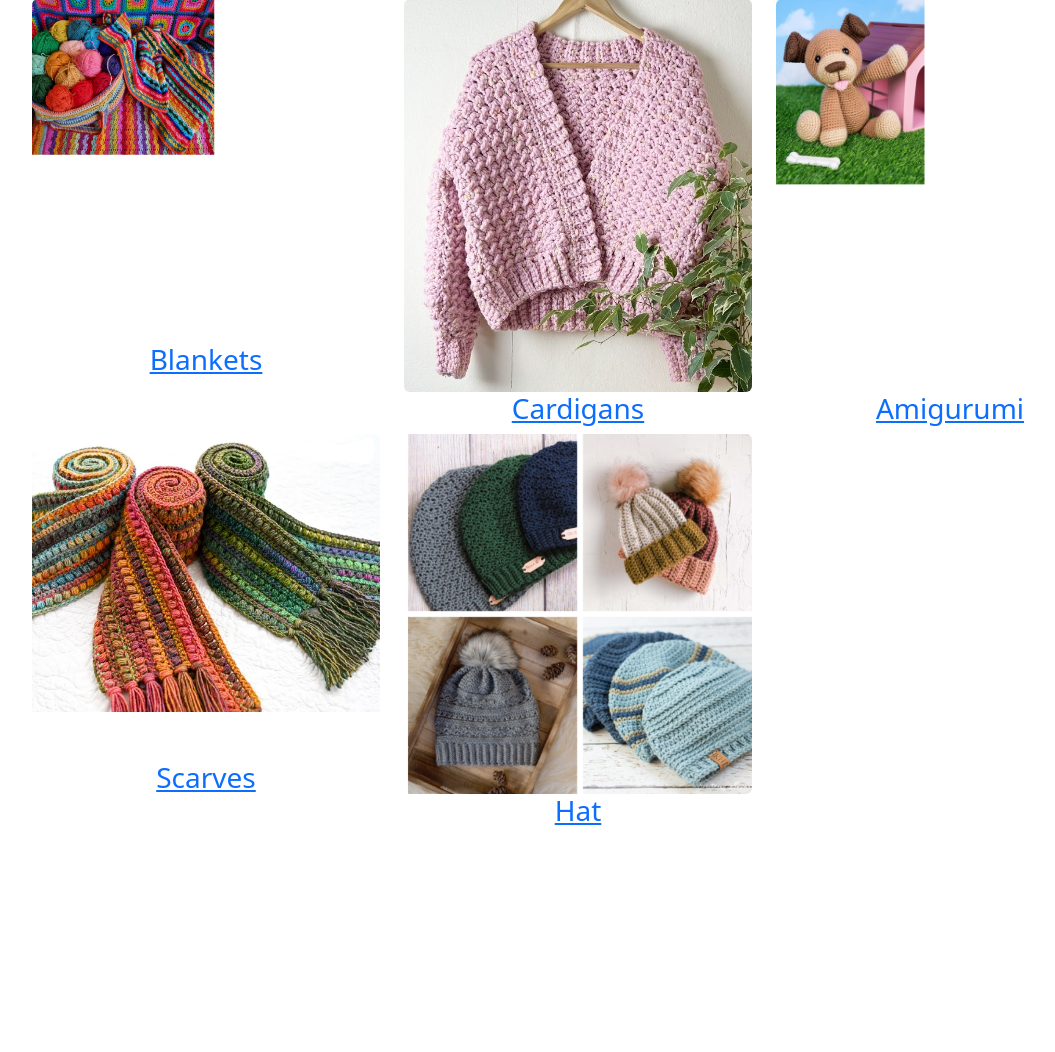
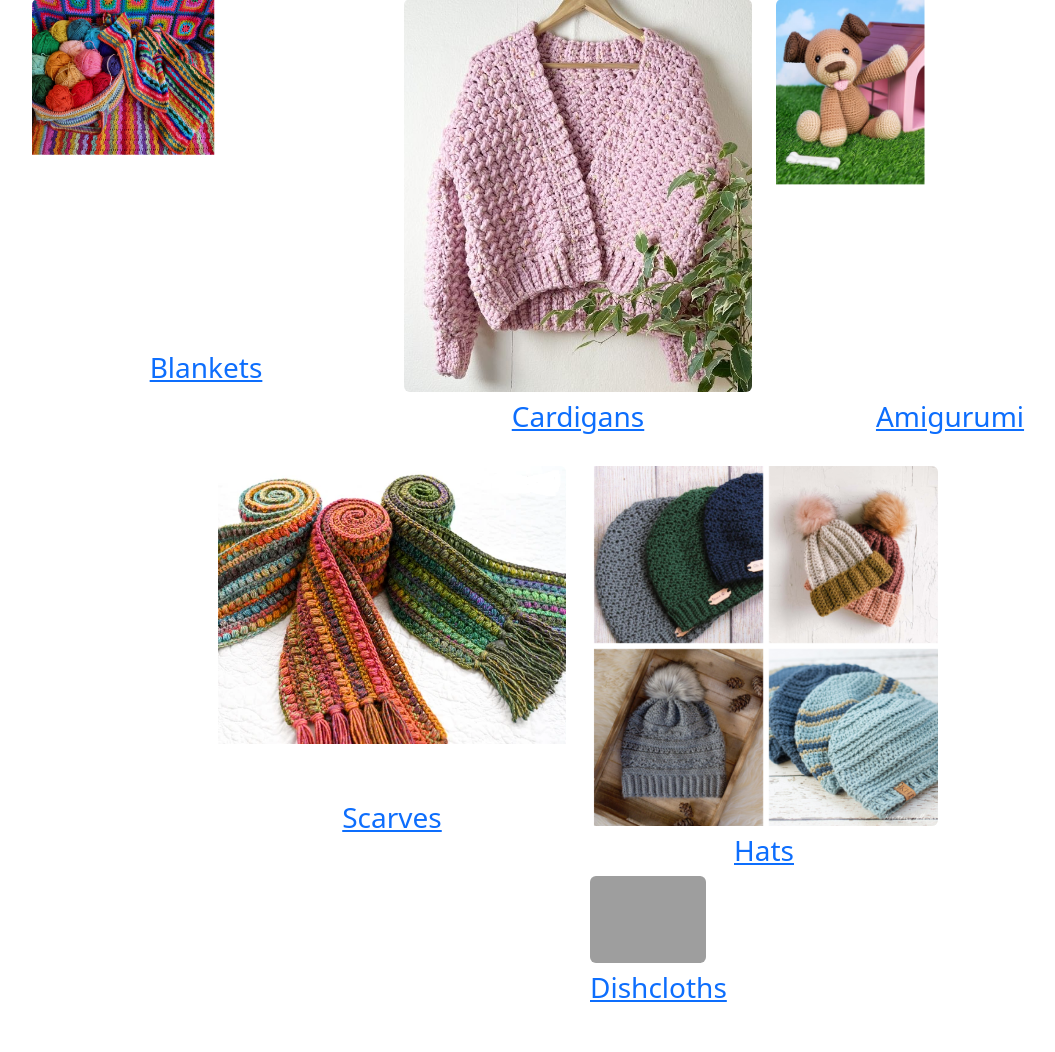
Before and after one commit to louisesykes198/The-Crochet-Nook, a Django app: template crochet/templates/home.html in a window 1280 px wide. Shown: the part 233-1285 px from the top of the page, without its empty margins (62-1117 px from the left). Before the commit the page ends 1069 px from the top, so only its background shows below. Run offline with Django 4.2, Linux system fonts and the light colour scheme; the template is opened without the code that fills it, so the values that code supplies are empty; grey boxes are pictures that could not be loaded.

```diff
--- a/crochet/templates/home.html
+++ b/crochet/templates/home.html
@@ -2,41 +2,58 @@
 {% load static %}
 
 {% block content %}
-<div class="container text-center">
+<div class="container text-center mt-4">
     <h1>Welcome to The Crochet Nook</h1>
     <p>Select a category to explore:</p>
 
-    <div class="row">
-        <div class="col-md-4">
-            <a href="{% url 'category_view' 'Blankets' %}">
+    <div class="row justify-content-center">
+        <div class="col-md-6 col-lg-4 mb-4">
+            <div class="category-card">
+                <a href="{% url 'category_view' 'Blankets' %}" class="d-block">
                     <img src="{% static 'images/blanket.png' %}" alt="Blankets" class="img-fluid rounded">
-                <h3>Blankets</h3>
+                    <h3 class="mt-2">Blankets</h3>
                 </a>
             </div>
-        <div class="col-md-4">
-            <a href="{% url 'category_view' 'Cardigans' %}">
+        </div>
+        <div class="col-md-6 col-lg-4 mb-4">
+            <div class="category-card">
+                <a href="{% url 'category_view' 'Cardigans' %}" class="d-block">
                     <img src="{% static 'images/cardigan.png' %}" alt="Cardigans" class="img-fluid rounded">
-                <h3>Cardigans</h3>
+                    <h3 class="mt-2">Cardigans</h3>
                 </a>
             </div>
-        <div class="col-md-4">
-            <a href="{% url 'category_view' 'Amigurumi' %}">
+        </div>
+        <div class="col-md-6 col-lg-4 mb-4">
+            <div class="category-card">
+                <a href="{% url 'category_view' 'Amigurumi' %}" class="d-block">
                     <img src="{% static 'images/amigurumi.png' %}" alt="Amigurumi" class="img-fluid rounded">
-                <h3>Amigurumi</h3>
+                    <h3 class="mt-2">Amigurumi</h3>
                 </a>
             </div>
-        <div class="col-md-4">
-            <a href="{% url 'category_view' 'Scarves' %}">
+        </div>
+        <div class="col-md-6 col-lg-4 mb-4">
+            <div class="category-card">
+                <a href="{% url 'category_view' 'Scarves' %}" class="d-block">
                     <img src="{% static 'images/scarves.png' %}" alt="Scarves" class="img-fluid rounded">
-                <h3>Scarves</h3>
+                    <h3 class="mt-2">Scarves</h3>
                 </a>
             </div>
-        <div class="col-md-4">
-            <a href="{% url 'category_view' 'Hat' %}">
-                <img src="{% static 'images/hats.png' %}" alt="Hat" class="img-fluid rounded">
-                <h3>Hat</h3>
+        </div>
+        <div class="col-md-6 col-lg-4 mb-4">
+            <div class="category-card">
+                <a href="{% url 'category_view' 'Hats' %}" class="d-block">
+                    <img src="{% static 'images/hats.png' %}" alt="Hats" class="img-fluid rounded">
+                    <h3 class="mt-2">Hats</h3>
+                </a>
+            </div>
+            <div class="col-md-6 col-lg-4 mb-4">
+                <div class="category-card">
+                    <a href="{% url 'category_view' 'Dishcloths' %}" class="d-block">
+                        <img src="{% static 'images/dishcloths.png' %}" alt="Dishcloths" class="img-fluid rounded">
+                        <h3 class="mt-2">Dishcloths</h3>
                     </a>
                 </div>
         </div>
     </div>
+</div>
 {% endblock %}
--- a/crochet/templates/project_list.html
+++ b/crochet/templates/project_list.html
@@ -12,6 +12,8 @@
             <th>Skill Level</th>
             <th>Materials Needed</th>
             <th>Notes</th>
+            <th>Category</th>  <!-- Added category column here -->
+            <th>Actions</th>  <!-- Added Actions column for Edit and Delete buttons -->
         </tr>
     </thead>
     <tbody>
@@ -22,7 +24,7 @@
             <td>{{ project.skill_level }}</td>
             <td>{{ project.materials_needed }}</td>
             <td>{{ project.notes }}</td>
-            <td>{{ project.category }}</td>
+            <td>{{ project.category }}</td>  <!-- Displaying category -->
             <td>
                 <a href="{% url 'edit_project' project.id %}" class="btn btn-warning btn-sm">Edit Project</a>
                 <a href="{% url 'delete_project' project.id %}" class="btn btn-danger btn-sm">Delete Project</a>
@@ -30,7 +32,7 @@
         </tr>
         {% empty %}
         <tr>
-            <td colspan="6" class="text-center">No projects found</td>
+            <td colspan="7" class="text-center">No projects found</td>  <!-- Adjusted colspan to match number of columns -->
         </tr>
         {% endfor %}
     </tbody>
```
Also changed, not shown: crochet/templates/login.html (+6 -1 lines), crochet/templates/register.html (+5 -5 lines), crochet/views.py (+78 -34 lines), crochetcraft/settings.py (+7 -6 lines). Lines whose indentation alone changed are shown as unchanged.
